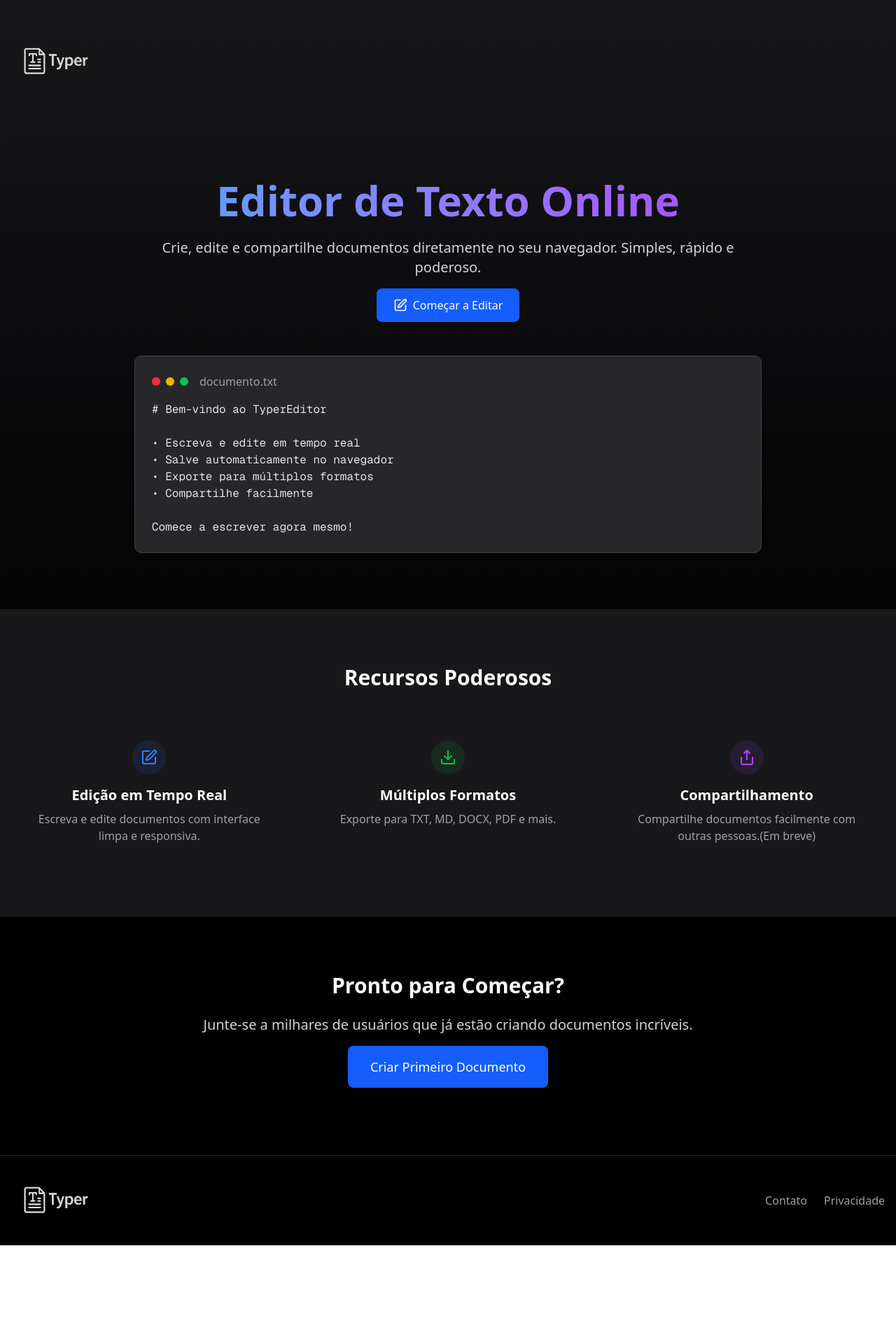
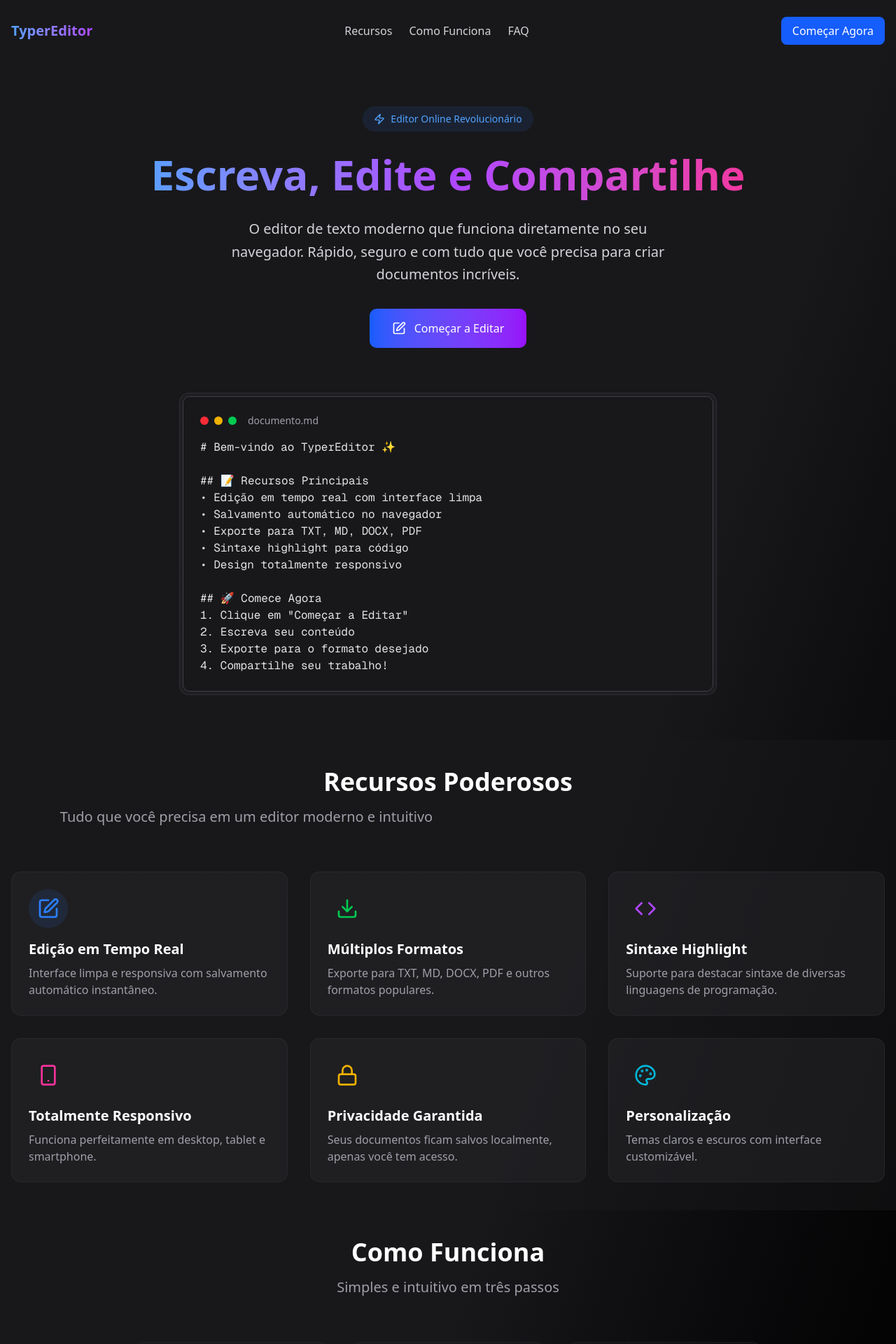
Before and after one commit to EstevaoH/typer-editor, a Next.js app: page / in a window 1280 px wide. Shown: the top 1920 px of the page at 70% size. Before the commit the page ends 1779 px from the top, so only its background shows below. Built offline with nearby package versions, Linux system fonts and the light colour scheme.

Commit message:
Ajuste de design na ladingpage

```diff
--- a/src/app/editor/EditorContent.tsx
+++ b/src/app/editor/EditorContent.tsx
@@ -218,7 +218,7 @@ export function Editor() {
         <>
             <ToolBar editor={editor} />
             <div className="flex h-[calc(100vh-4rem)]">
-                <div className="flex-1 overflow-auto p-4">
+                <div className="flex-1 overflow-auto pt-4 pr-4">
                     <div className="max-w-screen prose prose-violet tiptap">
                         <div className="mb-4">
                             <textarea
--- a/src/app/page.tsx
+++ b/src/app/page.tsx
@@ -1,133 +1,271 @@
-import { Download, Edit, Share } from "lucide-react";
+import { Download, Edit, Share, Code, Zap, Lock, Cloud, Smartphone, Palette, Languages } from "lucide-react";
 import Image from "next/image";
 import Link from "next/link";
 
 export default function Home() {
   return (
-    <div className="min-h-screen bg-gradient-to-b from-zinc-900 to-black text-white">
-      <header className="container mx-auto px-4 py-6 flex justify-between items-center">
+    <div className="min-h-screen bg-gradient-to-br from-zinc-900 via-zinc-900 to-black text-white">
+      <header className="container mx-auto px-4 py-6">
+        <div className="flex items-center justify-between">
           <div className="flex items-center space-x-2">
-          <Image
-            src="/logo_header_dark.png"
-            alt="Logo Typer"
-            width={128}
-            height={128}
-            priority
-          />
+            <span className="text-xl font-bold bg-gradient-to-r from-blue-400 to-purple-500 bg-clip-text text-transparent">
+              TyperEditor
+            </span>
           </div>
-        {/* <nav className="hidden md:flex space-x-6">
-          <a href="#features" className="hover:text-blue-400 transition-colors">Recursos</a>
-          <a href="#examples" className="hover:text-blue-400 transition-colors">Exemplos</a>
-          <a href="#docs" className="hover:text-blue-400 transition-colors">Documentação</a>
+          <nav className="hidden md:flex space-x-6">
+            <a href="#features" className="text-zinc-300 hover:text-white transition-colors">Recursos</a>
+            <a href="#how-it-works" className="text-zinc-300 hover:text-white transition-colors">Como Funciona</a>
+            <a href="#faq" className="text-zinc-300 hover:text-white transition-colors">FAQ</a>
           </nav>
-        <button className="bg-blue-600 hover:bg-blue-700 px-4 py-2 rounded-md transition-colors">
-          Começar Agora
-        </button> */}
-      </header>
-
-      {/* Hero Section */}
-      <main className="container mx-auto px-4 py-20 text-center">
-        <div className="max-w-4xl mx-auto">
-          <h1 className="text-5xl md:text-6xl font-bold mb-6 bg-gradient-to-r from-blue-400 to-purple-500 bg-clip-text text-transparent">
-            Editor de Texto Online
-          </h1>
-          <p className="text-xl text-zinc-300 mb-8">
-            Crie, edite e compartilhe documentos diretamente no seu navegador.
-            Simples, rápido e poderoso.
-          </p>
-
-          <div className="flex flex-col sm:flex-row gap-4 justify-center mb-12">
           <Link
             href="/editor"
-              className="bg-blue-600 hover:bg-blue-700 px-6 py-3 mt-4 rounded-md font-medium transition-colors flex items-center justify-center gap-2"
+            className="bg-blue-600 hover:bg-blue-700 px-4 py-2 rounded-md font-medium transition-colors"
+          >
+            Começar Agora
+          </Link>
+        </div>
+      </header>
+      <main className="container mx-auto px-4 py-16 md:py-16 text-center">
+        <div className="max-w-4xl mx-auto ">
+          <div className="inline-flex items-center bg-blue-500/10 px-4 py-2 rounded-full mb-6">
+            <Zap className="h-4 w-4 text-blue-400 mr-2" />
+            <span className="text-blue-400 text-sm">Editor Online Revolucionário</span>
+          </div>
+
+          <h1 className="text-5xl md:text-6xl font-bold mb-6 bg-gradient-to-r from-blue-400 via-purple-500 to-pink-500 bg-clip-text text-transparent leading-tight">
+            Escreva, Edite e Compartilhe
+          </h1>
+          <div className="flex items-center justify-center mb-8">
+            <p className="text-xl  text-zinc-300  max-w-2xl mx-auto  leading-relaxed">
+              O editor de texto moderno que funciona diretamente no seu navegador.
+              Rápido, seguro e com tudo que você precisa para criar documentos incríveis.
+            </p>
+          </div>
+          <div className="flex flex-col sm:flex-row gap-4 justify-center mb-16">
+            <Link
+              href="/editor"
+              className="bg-gradient-to-r from-blue-600 to-purple-600 hover:from-blue-700 hover:to-purple-700 px-8 py-4 rounded-lg font-medium transition-all transform hover:scale-105 flex items-center justify-center gap-3"
             >
               <Edit className="h-5 w-5" />
               Começar a Editar
             </Link>
           </div>
-
-          <div className="bg-zinc-800 rounded-lg p-6 border border-zinc-700 text-left">
+          <div className="bg-zinc-800/50 rounded-xl p-1 border border-zinc-700/50 backdrop-blur-sm mx-auto max-w-3xl">
+            <div className="bg-zinc-900 rounded-lg p-6 border border-zinc-700 text-left">
               <div className="flex items-center gap-2 mb-4">
                 <div className="w-3 h-3 bg-red-500 rounded-full"></div>
                 <div className="w-3 h-3 bg-yellow-500 rounded-full"></div>
                 <div className="w-3 h-3 bg-green-500 rounded-full"></div>
-              <span className="text-zinc-400 ml-2">documento.txt</span>
+                <span className="text-zinc-400 ml-2 text-sm">documento.md</span>
               </div>
-            <pre className="text-zinc-200 font-mono">
-              {`# Bem-vindo ao TyperEditor
+              <pre className="text-zinc-200 font-mono text-sm md:text-base">
+                {`# Bem-vindo ao TyperEditor ✨
 
-• Escreva e edite em tempo real
-• Salve automaticamente no navegador
-• Exporte para múltiplos formatos
-• Compartilhe facilmente
+## 📝 Recursos Principais
+• Edição em tempo real com interface limpa
+• Salvamento automático no navegador
+• Exporte para TXT, MD, DOCX, PDF
+• Sintaxe highlight para código
+• Design totalmente responsivo
 
-Comece a escrever agora mesmo!`}
+## 🚀 Comece Agora
+1. Clique em "Começar a Editar"
+2. Escreva seu conteúdo
+3. Exporte para o formato desejado
+4. Compartilhe seu trabalho!`}
               </pre>
             </div>
           </div>
+        </div>
       </main>
-      <section id="features" className="py-20 bg-zinc-900">
+      <section id="features" className="py-10 bg-zinc-900/50">
         <div className="container mx-auto px-4">
-          <h2 className="text-3xl font-bold text-center mb-12">Recursos Poderosos</h2>
-          <div className="grid md:grid-cols-3 gap-8">
-            <div className="text-center p-6">
-              <div className="bg-blue-500/10 p-3 rounded-full w-12 h-12 flex items-center justify-center mx-auto mb-4">
-                <Edit className="h-6 w-6 text-blue-500" />
-              </div>
-              <h3 className="text-xl font-semibold mb-2">Edição em Tempo Real</h3>
-              <p className="text-zinc-400">Escreva e edite documentos com interface limpa e responsiva.</p>
+          <div className="text-center mb-16">
+            <h2 className="text-4xl font-bold mb-4">Recursos Poderosos</h2>
+            <p className="text-xl text-zinc-400 max-w-2xl mx-auto">
+              Tudo que você precisa em um editor moderno e intuitivo
+            </p>
           </div>
 
-            <div className="text-center p-6">
-              <div className="bg-green-500/10 p-3 rounded-full w-12 h-12 flex items-center justify-center mx-auto mb-4">
-                <Download className="h-6 w-6 text-green-500" />
+          <div className="grid md:grid-cols-2 lg:grid-cols-3 gap-8">
+            {[
+              {
+                icon: <Edit className="h-8 w-8 text-blue-500" />,
+                title: "Edição em Tempo Real",
+                description: "Interface limpa e responsiva com salvamento automático instantâneo.",
+                color: "blue"
+              },
+              {
+                icon: <Download className="h-8 w-8 text-green-500" />,
+                title: "Múltiplos Formatos",
+                description: "Exporte para TXT, MD, DOCX, PDF e outros formatos populares.",
+                color: "green"
+              },
+              {
+                icon: <Code className="h-8 w-8 text-purple-500" />,
+                title: "Sintaxe Highlight",
+                description: "Suporte para destacar sintaxe de diversas linguagens de programação.",
+                color: "purple"
+              },
+              {
+                icon: <Smartphone className="h-8 w-8 text-pink-500" />,
+                title: "Totalmente Responsivo",
+                description: "Funciona perfeitamente em desktop, tablet e smartphone.",
+                color: "pink"
+              },
+              {
+                icon: <Lock className="h-8 w-8 text-yellow-500" />,
+                title: "Privacidade Garantida",
+                description: "Seus documentos ficam salvos localmente, apenas você tem acesso.",
+                color: "yellow"
+              },
+              {
+                icon: <Palette className="h-8 w-8 text-cyan-500" />,
+                title: "Personalização",
+                description: "Temas claros e escuros com interface customizável.",
+                color: "cyan"
+              }
+            ].map((feature, index) => (
+              <div key={index} className="bg-zinc-800/50 p-6 rounded-xl border border-zinc-700/30 hover:border-zinc-600 transition-all group hover:scale-105">
+                <div className={`bg-${feature.color}-500/10 p-3 rounded-full w-14 h-14 flex items-center justify-center mb-4 group-hover:scale-110 transition-transform`}>
+                  {feature.icon}
                 </div>
-              <h3 className="text-xl font-semibold mb-2">Múltiplos Formatos</h3>
-              <p className="text-zinc-400">Exporte para TXT, MD, DOCX, PDF e mais.</p>
+                <h3 className="text-xl font-semibold mb-2">{feature.title}</h3>
+                <p className="text-zinc-400">{feature.description}</p>
+              </div>
+            ))}
+          </div>
+        </div>
+      </section>
+
+      <section id="how-it-works" className="py-10">
+        <div className="container mx-auto px-4">
+          <div className="text-center mb-16">
+            <h2 className="text-4xl font-bold mb-4">Como Funciona</h2>
+            <p className="text-xl text-zinc-400">Simples e intuitivo em três passos</p>
           </div>
 
-            <div className="text-center p-6">
-              <div className="bg-purple-500/10 p-3 rounded-full w-12 h-12 flex items-center justify-center mx-auto mb-4">
-                <Share className="h-6 w-6 text-purple-500" />
+          <div className="grid md:grid-cols-3 gap-8 max-w-4xl mx-auto">
+            {[
+              {
+                step: "01",
+                title: "Crie seu Documento",
+                description: "Acesse o editor e comece a escrever imediatamente.",
+                icon: <Edit className="h-6 w-6" />
+              },
+              {
+                step: "02",
+                title: "Edite e Formate",
+                description: "Use as ferramentas de formatação para melhorar seu conteúdo.",
+                icon: <Palette className="h-6 w-6" />
+              },
+              {
+                step: "03",
+                title: "Exporte e Compartilhe",
+                description: "Baixe em múltiplos formatos ou compartilhe diretamente.",
+                icon: <Share className="h-6 w-6" />
+              }
+            ].map((step, index) => (
+              <div key={index} className="text-center p-6 bg-zinc-800/30 rounded-xl border border-zinc-700/20">
+                <div className="w-12 h-12 bg-blue-600 rounded-full flex items-center justify-center text-white font-bold text-lg mx-auto mb-4">
+                  {step.step}
                 </div>
-              <h3 className="text-xl font-semibold mb-2">Compartilhamento</h3>
-              <p className="text-zinc-400">Compartilhe documentos facilmente com outras pessoas.(Em breve)</p>
+                <h3 className="text-xl font-semibold mb-2">{step.title}</h3>
+                <p className="text-zinc-400 mb-3">{step.description}</p>
+                {/* <div className="text-blue-400 w-full text-center flex items-center justify-center mt-3">{step.icon}</div> */}
+              </div>
+            ))}
+          </div>
+        </div>
+      </section>
+
+      <section className="py-20 bg-gradient-to-r from-blue-600/20 to-purple-600/20">
+        <div className="container mx-auto px-4 text-center">
+          <h2 className="text-4xl font-bold mb-6">Pronto para Começar?</h2>
+          <div className="flex justify-center my-8">
+            <p className="text-xl text-zinc-300 mb-8 max-w-2xl mx-auto">
+              Junte-se a milhares de usuários que já estão criando documentos incríveis com o TyperEditor.
+            </p>
+
+          </div>
+          <div className="flex flex-col sm:flex-row gap-4 justify-center">
+            <Link
+              href="/editor"
+              className="bg-gradient-to-r from-blue-600 to-purple-600 hover:from-blue-700 hover:to-purple-700 px-8 py-4 rounded-lg font-medium transition-all transform hover:scale-105"
+            >
+              Criar Primeiro Documento
+            </Link>
+            {/* <button className="border border-zinc-700 hover:border-zinc-500 px-8 py-4 rounded-lg font-medium transition-colors">
+              Ver Demonstração
+            </button> */}
+          </div>
+        </div>
+      </section>
+      {/* FAQ Section */}
+      <section id="faq" className="py-20 bg-zinc-900/30">
+        <div className="container mx-auto px-4">
+          <div className="text-center mb-16">
+            <h2 className="text-4xl font-bold mb-4">Perguntas Frequentes</h2>
+            <p className="text-xl text-zinc-400">Tire suas dúvidas sobre o TyperEditor</p>
+          </div>
+
+          <div className="max-w-3xl mx-auto space-y-6">
+            {[
+              {
+                question: "O que é o TyperEditor?",
+                answer: "O TyperEditor é um editor de texto online que permite criar, editar e exportar documentos diretamente no seu navegador, sem necessidade de instalação."
+              },
+              {
+                question: "Preciso criar uma conta para usar?",
+                answer: "Não! O TyperEditor funciona sem cadastro. Seus documentos são salvos localmente no seu navegador."
+              },
+              {
+                question: "Onde meus documentos são salvos?",
+                answer: "Seus documentos são armazenados localmente no seu navegador. Recomendamos exportar cópias de segurança importantes."
+              },
+              {
+                question: "Quais formatos de exportação são suportados?",
+                answer: "TXT, MD, DOCX, PDF e em breve mais formatos."
+              },
+              {
+                question: "Funciona em smartphones e tablets?",
+                answer: "Sim! O TyperEditor é totalmente responsivo e funciona em qualquer dispositivo com navegador moderno."
+              }
+            ].map((faq, index) => (
+              <div key={index} className="bg-zinc-800/50 rounded-lg p-6 border border-zinc-700/30">
+                <h3 className="text-lg font-semibold mb-2 text-blue-400">{faq.question}</h3>
+                <p className="text-zinc-300">{faq.answer}</p>
+              </div>
+            ))}
+
+            <div className="text-center mt-8">
+              <p className="text-zinc-400">
+                Não encontrou sua dúvida?{" "}
+                <a href="#" className="text-blue-400 hover:text-blue-300 underline">
+                  Entre em contato conosco
+                </a>
+              </p>
             </div>
           </div>
         </div>
       </section>
-      <section className="py-20">
-        <div className="container mx-auto px-4 text-center">
-          <h2 className="text-3xl font-bold mb-6">Pronto para Começar?</h2>
-          <p className="text-xl text-zinc-300 mb-8">
-            Junte-se a milhares de usuários que já estão criando documentos incríveis.
-          </p>
-          <div className="flex flex-col sm:flex-row gap-4 justify-center">
-            <Link
-              href="/editor"
-              className="bg-blue-600 hover:bg-blue-700 px-8 py-4 my-4 rounded-md font-medium transition-colors text-lg"
-            >
-              Criar Primeiro Documento
-            </Link>
-          </div>
-        </div>
-      </section>
 
-      <footer className="border-t border-zinc-800">
+      <footer className="border-t border-zinc-800 py-12">
         <div className="container mx-auto px-4">
           <div className="flex flex-col md:flex-row justify-between items-center">
-            <div className="flex items-center space-x-2 mb-4 md:mb-0">
-              <Image
-                src="/logo_header_dark.png"
-                alt="Logo Typer"
-                width={128}
-                height={128}
-                priority
-              />
+            <div className="flex items-center space-x-3 mb-6 md:mb-0">
+              <span className="text-lg font-bold">TyperEditor</span>
             </div>
-            <div className="flex space-x-6">
-              <a href="#" className="text-zinc-400 hover:text-white">Contato</a>
-              <a href="#" className="text-zinc-400 hover:text-white">Privacidade</a>
+
+            <div className="flex flex-wrap justify-center gap-6 mb-6 md:mb-0">
+              <a href="#features" className="text-zinc-400 hover:text-white transition-colors">Recursos</a>
+              <a href="#how-it-works" className="text-zinc-400 hover:text-white transition-colors">Como Funciona</a>
+              <a href="#" className="text-zinc-400 hover:text-white transition-colors">Contato</a>
+              <a href="#" className="text-zinc-400 hover:text-white transition-colors">Privacidade</a>
+            </div>
+
+            <div className="flex space-x-4">
+              <span className="text-zinc-500">© 2024 TyperEditor. Todos os direitos reservados.</span>
             </div>
           </div>
         </div>
```
Also changed, not shown: src/components/toolbar.tsx (+8 -2 lines). Lines whose indentation alone changed are shown as unchanged.
